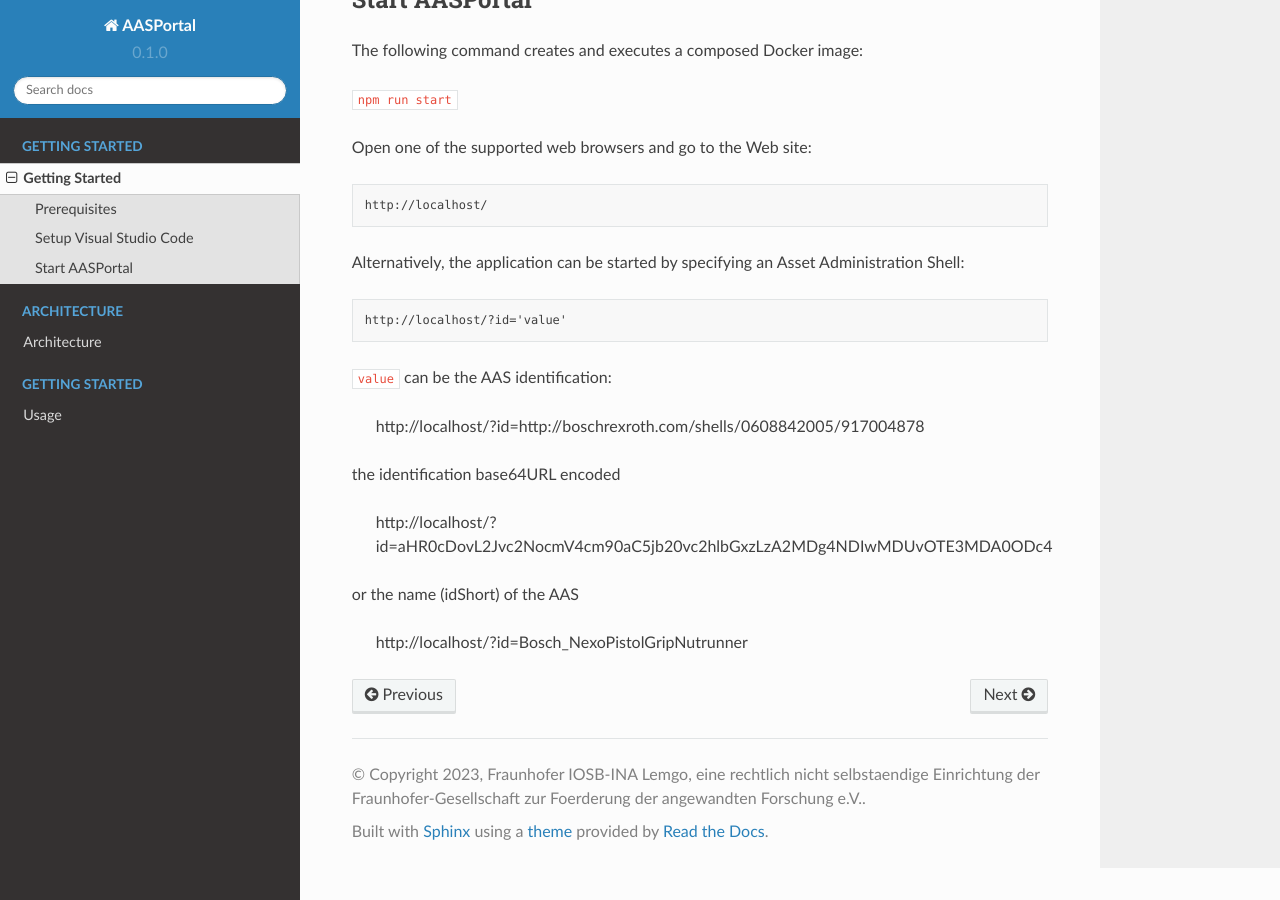
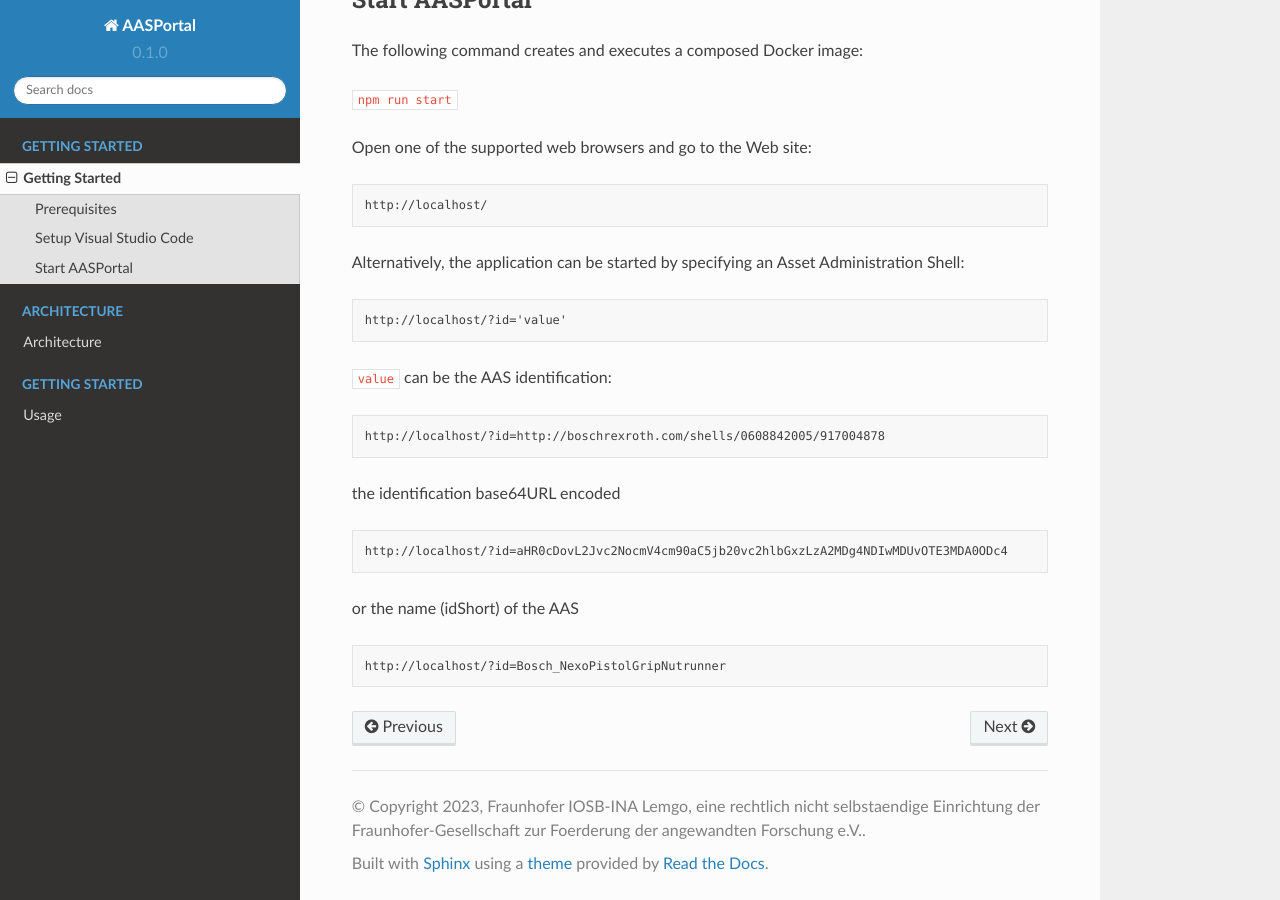
Before and after one commit to fpethig/rtd-tutorial, a Sphinx documentation site: the page built from docs/source/gettingstarted.md, in a window 1280 px wide and 900 px high, scrolled down 1142 px. Built offline with Sphinx 7.4.7 and the Read the Docs theme 2.0.0, drawn with Linux system fonts in a browser that asks for light colours.

```diff
--- a/docs/source/gettingstarted.md
+++ b/docs/source/gettingstarted.md
@@ -53,12 +53,12 @@ Alternatively, the application can be started by specifying an Asset Administrat
 
 `value` can be the AAS identification:
 
-> http://localhost/?id=http://boschrexroth.com/shells/0608842005/917004878
+    http://localhost/?id=http://boschrexroth.com/shells/0608842005/917004878
 
 the identification base64URL encoded
 
-> http://localhost/?id=aHR0cDovL2Jvc2NocmV4cm90aC5jb20vc2hlbGxzLzA2MDg4NDIwMDUvOTE3MDA0ODc4
+    http://localhost/?id=aHR0cDovL2Jvc2NocmV4cm90aC5jb20vc2hlbGxzLzA2MDg4NDIwMDUvOTE3MDA0ODc4
 
 or the name (idShort) of the AAS
 
-> http://localhost/?id=Bosch_NexoPistolGripNutrunner
+    http://localhost/?id=Bosch_NexoPistolGripNutrunner
```
